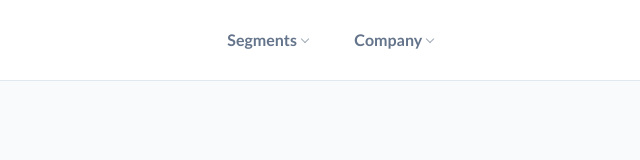
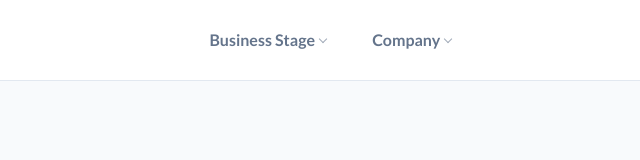
Before and after one commit to eprenzcommunity/nav1, a plain HTML site: page index.html in a window 1280 px wide. Shown: the full height of the page, 241-881 px from the left. Drawn offline with Linux system fonts and the light colour scheme.

Commit message:
refactor: Rename "Segments" to "Business Stage" in the navigation menu and megamenu header.

```diff
--- a/index.html
+++ b/index.html
@@ -23,7 +23,7 @@
                         <a href="#" class="menu-link">Our Services</a>
                     </li> -->
                     <li class="menu-item has-megamenu" data-menu="segments">
-                        <a href="#" class="menu-link">Segments</a>
+                        <a href="#" class="menu-link">Business Stage</a>
                     </li>
                     <li class="menu-item has-megamenu" data-menu="company">
                         <a href="#" class="menu-link">Company</a>
@@ -161,7 +161,7 @@
                     <div class="megamenu-content">
                         <div class="megamenu-left">
                             <div class="megamenu-header">
-                                <h2>Our Segments</h2>
+                                <h2>Business Stage</h2>
                                 <p>Comprehensive segments for every stage of business.</p>
                             </div>
                             <div class="megamenu-services">
```
